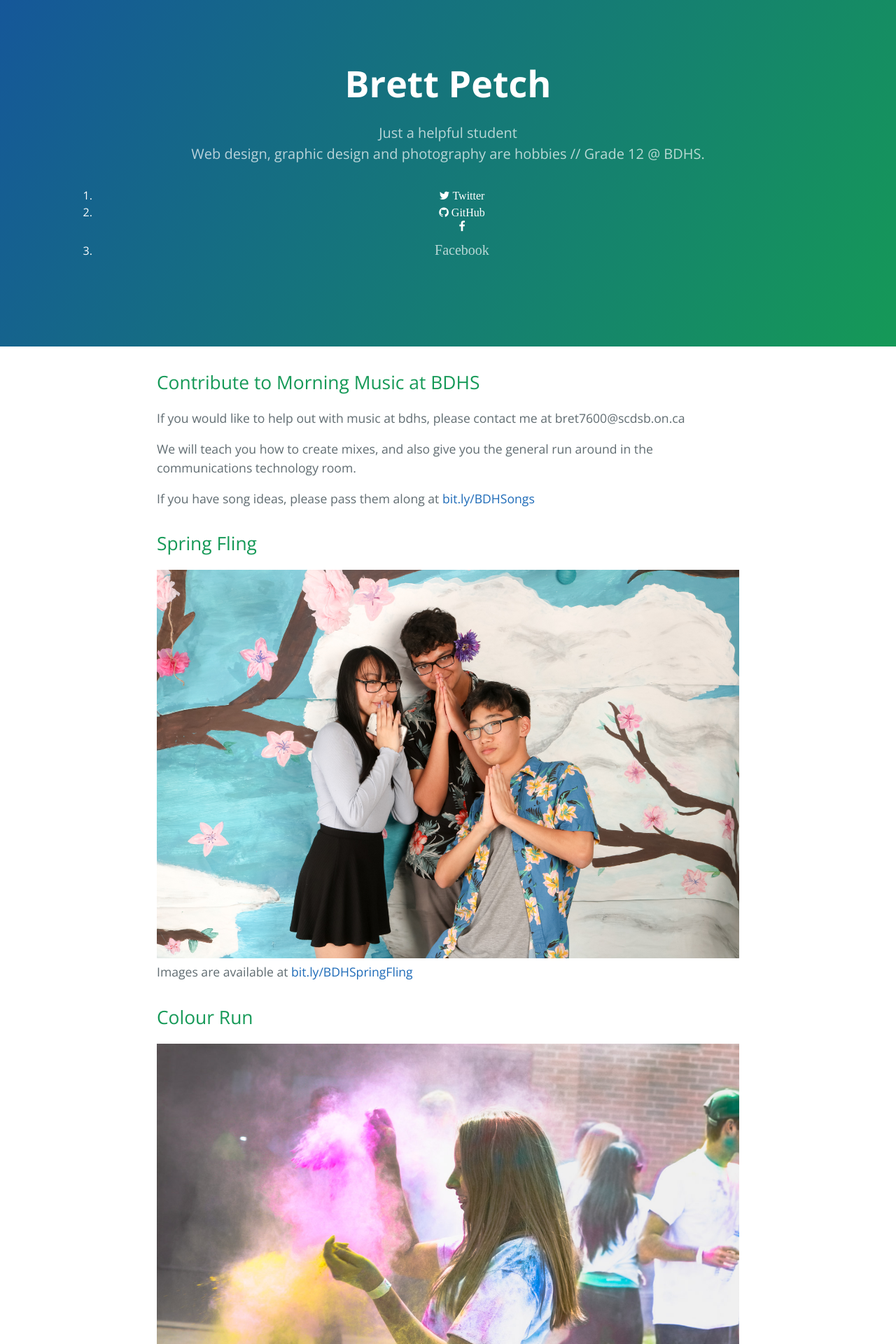
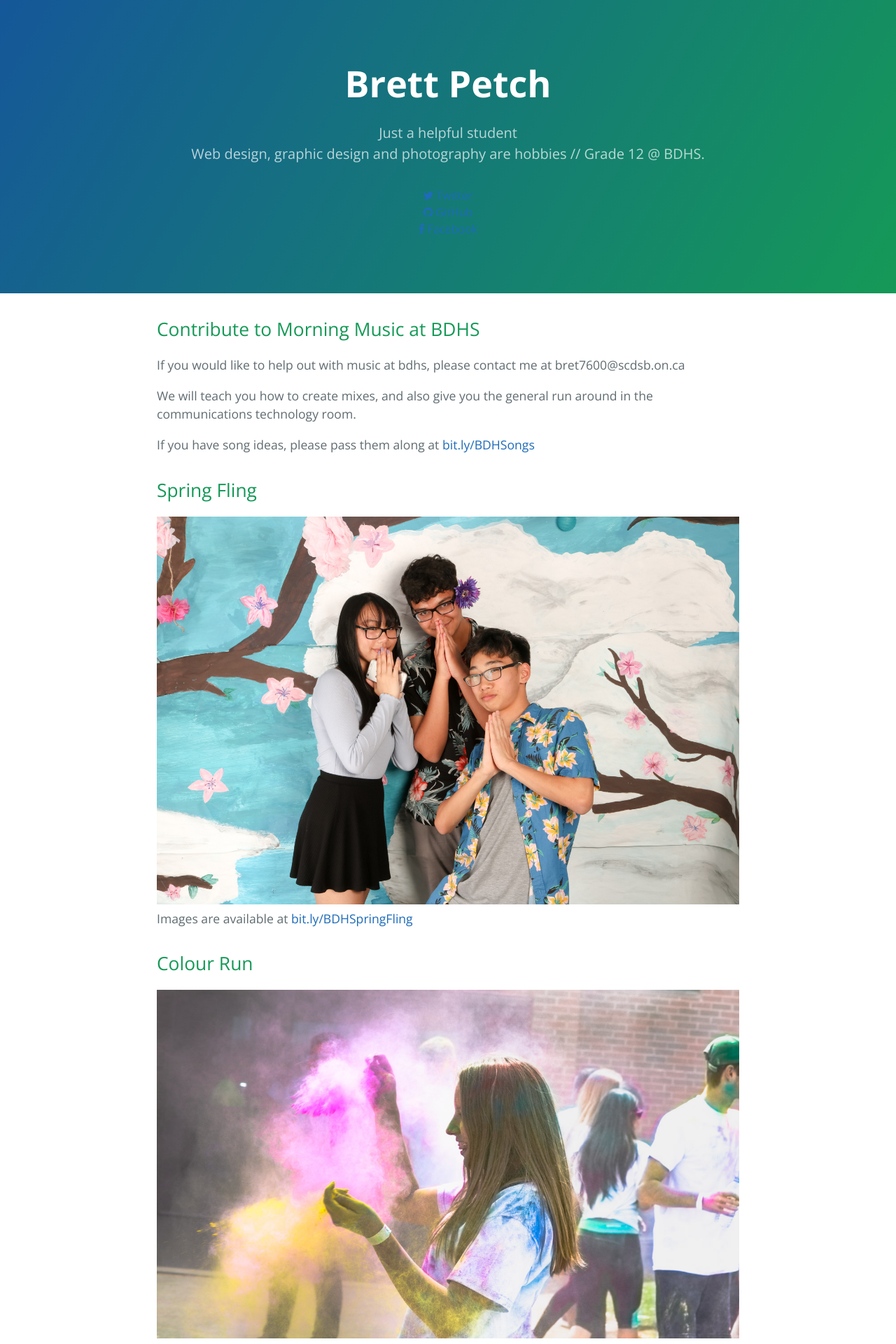
Before and after one commit to brettpetch/brettpetch.github.io, a Jekyll site: the page built from index.md, in a window 1280 px wide. Shown: the top 1920 px of the page at 70% size. Built offline with Jekyll 4.4.1, drawn with Linux system fonts in a browser that asks for light colours; nearby versions of some CDN libraries; our own code applies the rules of GitHub Pages for plain Markdown files.

Commit message:
span instead of div

```diff
--- a/_layouts/default.html
+++ b/_layouts/default.html
@@ -14,28 +14,26 @@
       <h1 class="project-name">{{ site.title | default: site.github.repository_name }}</h1>
       <h2 class="project-tagline">{{ site.description | default: site.github.project_tagline }}</h2>
 {% if site.twitter_username %}
-      <ol style="color: white">
-      <li>
-        <a style="color: white" href="https://twitter.com/{{ site.twitter_username }}">
-          <i class="fa fa-twitter" style="color: white"> Twitter</i>
+    <a href="https://twitter.com/{{ site.twitter_username }}">
+      <span style="display: block;">
+        <i class="fa fa-twitter"></i> Twitter
+      </span>
     </a>
-      </li>
 {% endif %}
 {% if site.github_username %}
-      <li>
-        <a style="color: white" href="https://github.com/{{ site.github_username }}">
-          <i class="fa fa-github" style="color: white"> GitHub</i>
+  <a href="https://github.com/{{ site.github_username }}">
+    <span style="display: block;">
+      <i class="fa fa-github"></i> GitHub
+    </span>
   </a>
-      </li>
 {% endif %}
 {% if site.facebook_username %}
-        <li>
-          <a style="color: white" href="https://www.facebook.com/{{ site.facebook_username }}">
-            <i class="fa fa-facebook" style="color: white"> <h2 class="project-tagline">Facebook</h2></i>
+  <a href="https://www.facebook.com/{{ site.facebook_username }}">
+      <span style="display: block;">
+      <i class="fa fa-facebook"></i> Facebook
+    </span>
   </a>
-        </li>
 {% endif %}
-    </ol>
     </section>
 
     <section class="main-content">
```
Lines whose indentation alone changed are shown as unchanged.
